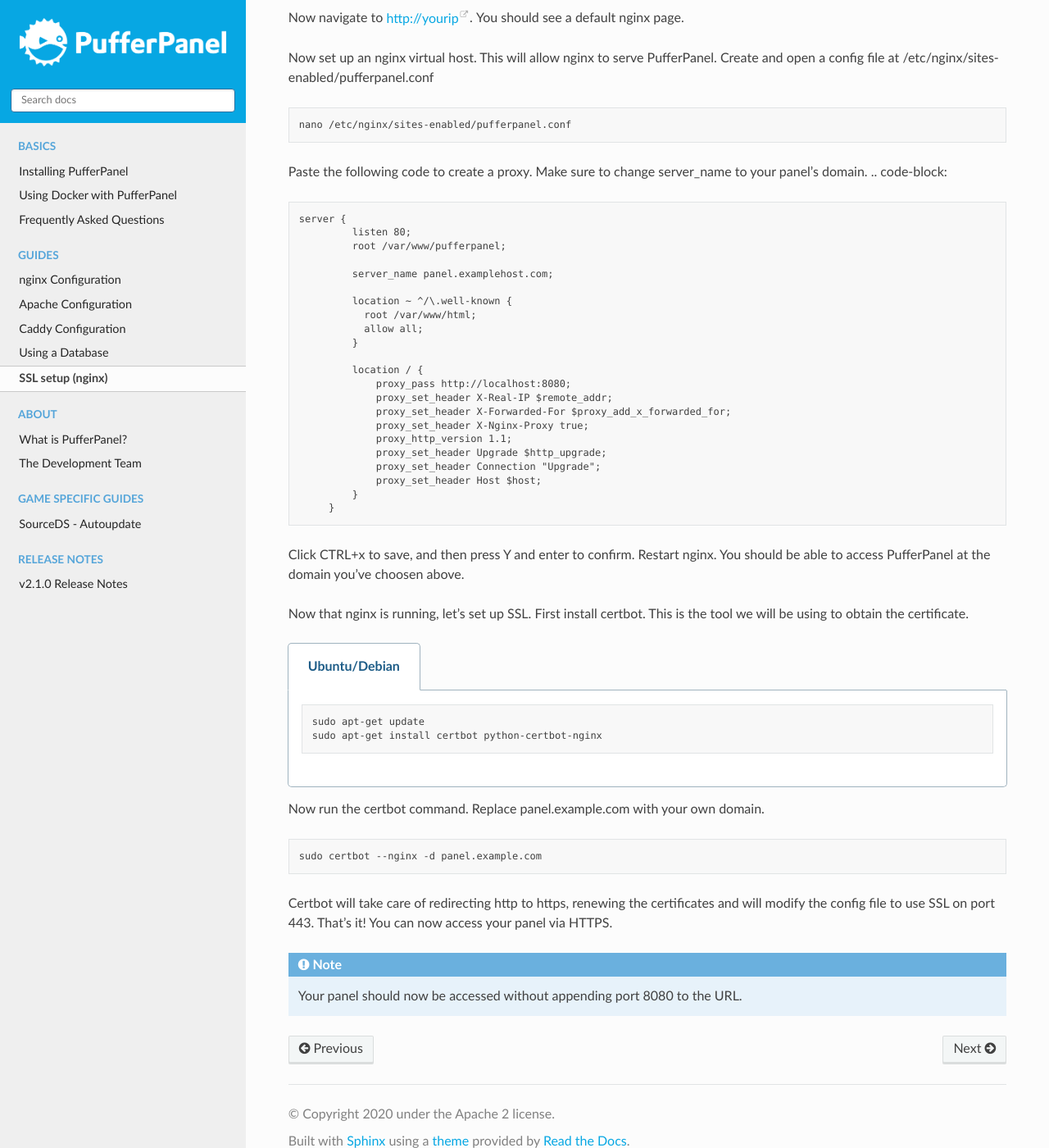
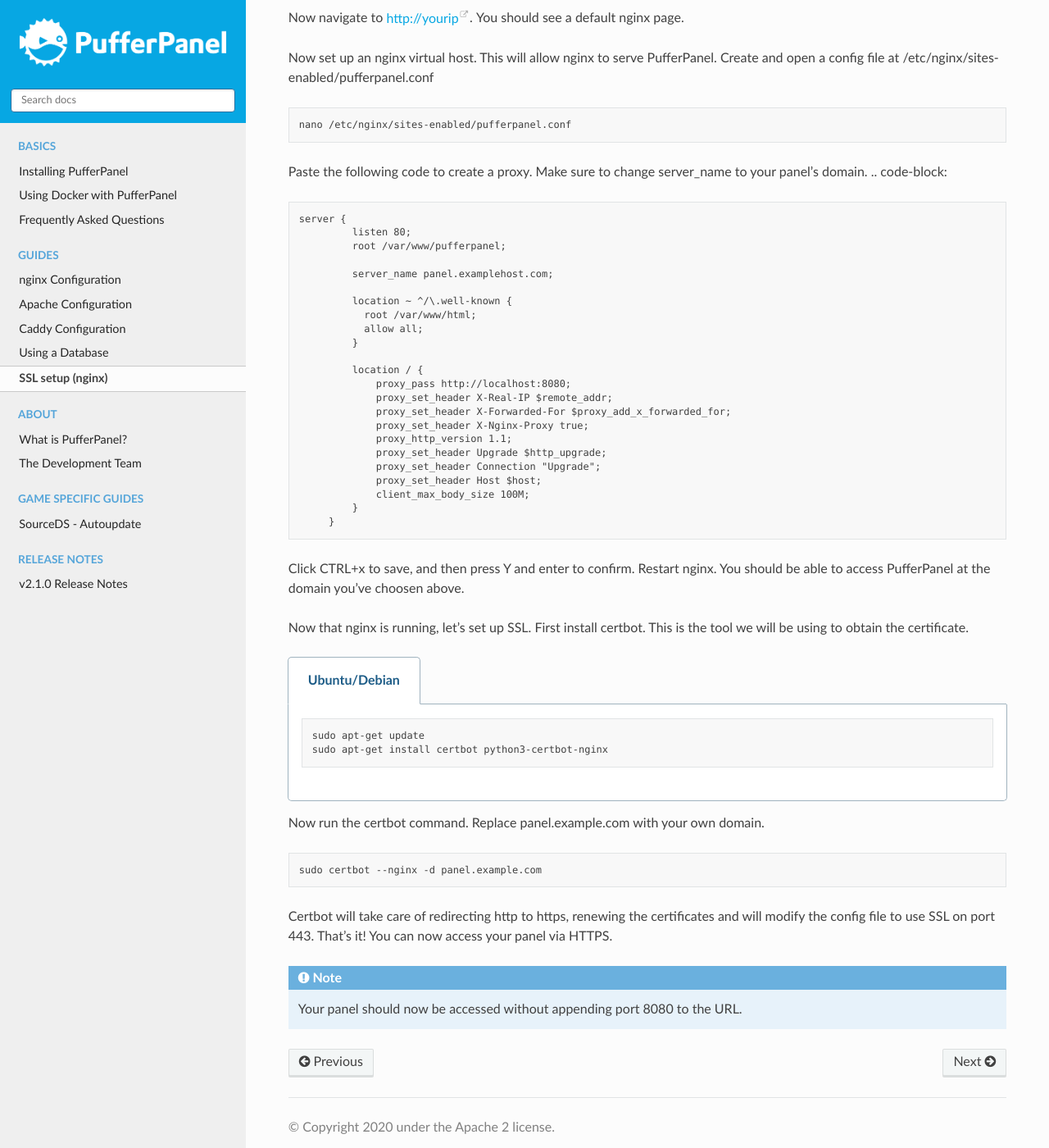
Before and after one commit to pufferpanel/documentation, a Sphinx documentation site: the page built from source/guides/ssl-setup-nginx.rst, in a window 1280 px wide and 1400 px high, scrolled down 579 px. Shown: the whole window at 82% size. Built offline with Sphinx 7.4.7 and the Read the Docs theme 2.0.0, drawn with Linux system fonts in a browser that asks for light colours.

Commit message:
Update documentation

```diff
--- a/source/guides/ssl-setup-nginx.rst
+++ b/source/guides/ssl-setup-nginx.rst
@@ -52,6 +52,7 @@
                  proxy_set_header Upgrade $http_upgrade;
                  proxy_set_header Connection "Upgrade";
                  proxy_set_header Host $host;
+                 client_max_body_size 100M;
              }
          }
 
@@ -71,7 +72,7 @@
       .. code-block:: bash
 
          sudo apt-get update
-         sudo apt-get install certbot python-certbot-nginx
+         sudo apt-get install certbot python3-certbot-nginx
 
 Now run the certbot command. Replace panel.example.com with your own domain.
 
```
Also changed, not shown: 1 other file.
